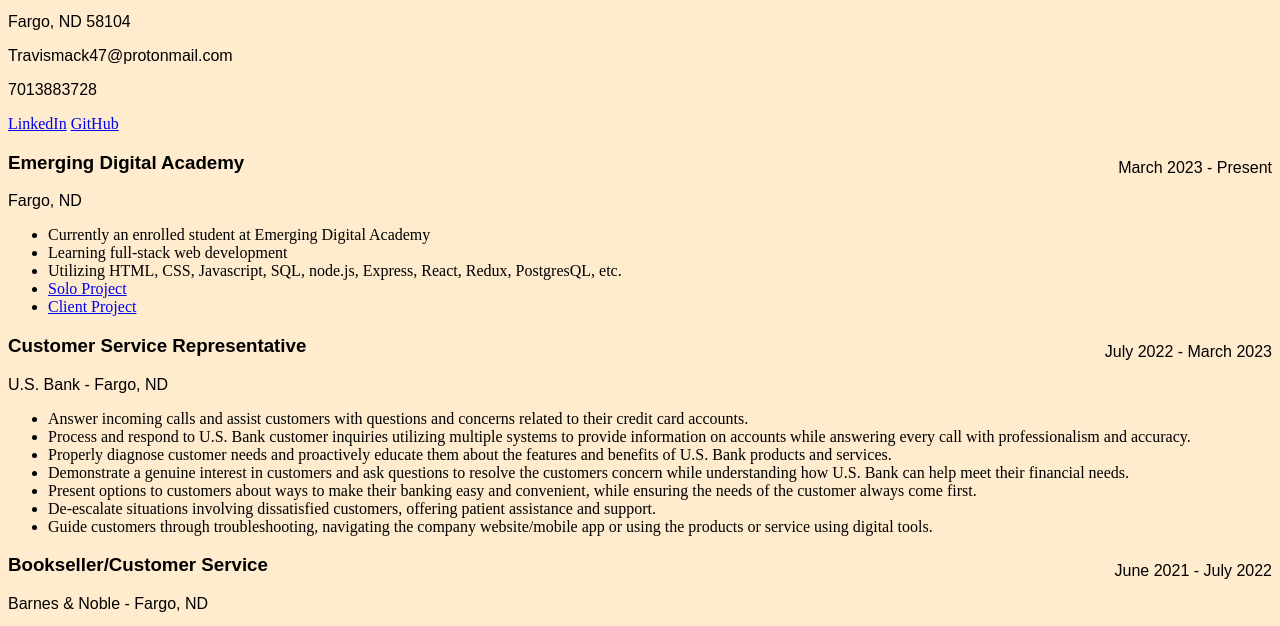
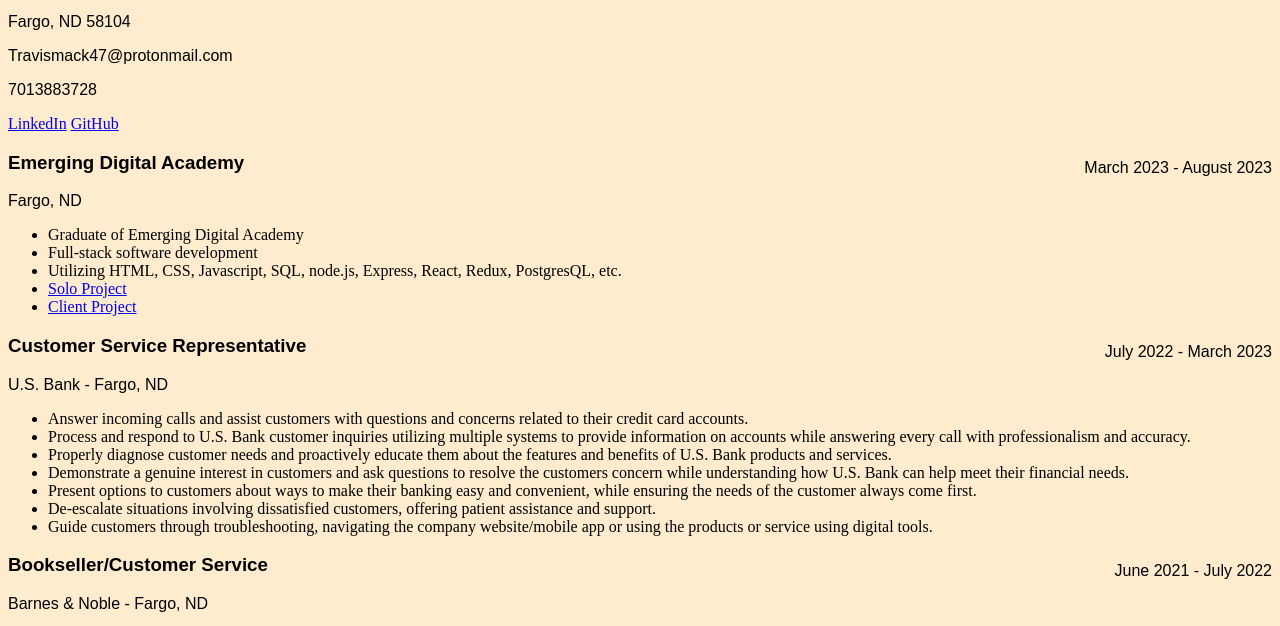
Before and after one commit to travismack47/Updated-Resume, a plain HTML site: page index.html in a window 1280 px wide. Shown: the part 101-727 px from the top of the page. Drawn offline with Linux system fonts and the light colour scheme.

Commit message:
updated resume

```diff
--- a/index.html
+++ b/index.html
@@ -19,10 +19,10 @@
 
   <h3>Emerging Digital Academy</h3>
   <p>Fargo, ND</p>
-  <p class="datePTag">March 2023 - Present</p>
+  <p class="datePTag">March 2023 - August 2023</p>
   <ul>
-    <li>Currently an enrolled student at Emerging Digital Academy</li>
-    <li>Learning full-stack web development</li>
+    <li>Graduate of Emerging Digital Academy</li>
+    <li>Full-stack software development</li>
     <li>Utilizing HTML, CSS, Javascript, SQL, node.js, Express, React, Redux, PostgresQL, etc.</li>
     <li><a href="https://tarkov-tracker.fly.dev/#/home">Solo Project</a></li>
     <li><a href="http://dwel.co">Client Project</a></li>
```
